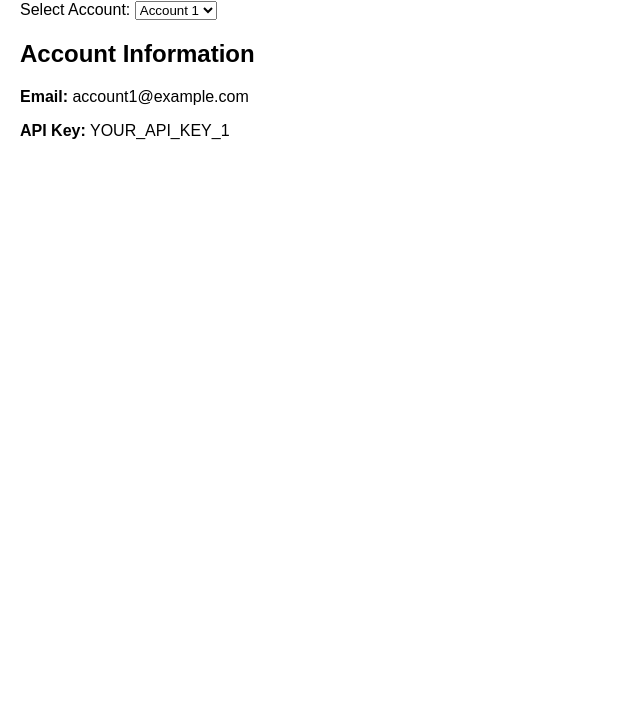
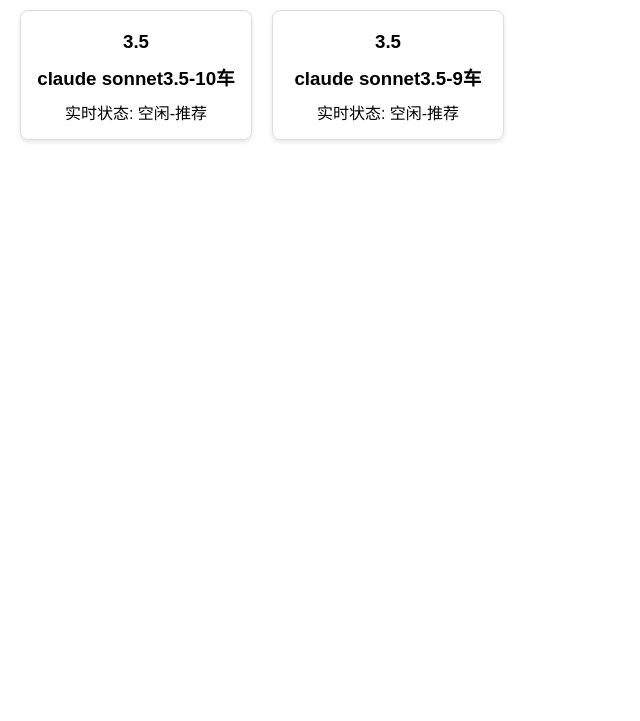
Before and after one commit to leiwang-gitub/claude3.5.github.io, a plain HTML site: page index.html in a window 1280 px wide. Shown: the part 79-800 px from the top of the page, without its empty margins (0-640 px from the left). Drawn offline with Linux system fonts and the light colour scheme.

Commit message:
Update index.html

```diff
--- a/index.html
+++ b/index.html
@@ -1,29 +1,50 @@
 <!DOCTYPE html>
-<html lang="en">
+<html lang="zh">
 <head>
     <meta charset="UTF-8">
     <meta name="viewport" content="width=device-width, initial-scale=1.0">
-    <title>Claude Account Switcher</title>
+    <title>Claude 账号切换器</title>
     <style>
         body {
             font-family: Arial, sans-serif;
             margin: 20px;
         }
-        .account-selector {
-            margin-bottom: 20px;
+        .account-grid {
+            display: grid;
+            grid-template-columns: repeat(auto-fill, minmax(200px, 1fr));
+            gap: 20px;
+        }
+        .account-card {
+            border: 1px solid #ddd;
+            padding: 10px;
+            border-radius: 8px;
+            text-align: center;
+            box-shadow: 0 2px 4px rgba(0, 0, 0, 0.1);
+        }
+        .account-card h3 {
+            margin: 10px 0;
+        }
+        .account-card p {
+            margin: 5px 0;
         }
     </style>
 </head>
 <body>
-    <h1>Claude Account Switcher</h1>
-    <div class="account-selector">
-        <label for="account">Select Account:</label>
-        <select id="account" onchange="switchAccount()">
-            <option value="account1">Account 1</option>
-            <option value="account2">Account 2</option>
-            <option value="account3">Account 3</option>
-        </select>
+    <h1>普通账号区</h1>
+    <div class="account-grid">
+        <div class="account-card" onclick="switchAccount('account1')">
+            <h3>3.5</h3>
+            <h3>claude sonnet3.5-10车</h3>
+            <p>实时状态: 空闲-推荐</p>
+        </div>
+        <div class="account-card" onclick="switchAccount('account2')">
+            <h3>3.5</h3>
+            <h3>claude sonnet3.5-9车</h3>
+            <p>实时状态: 空闲-推荐</p>
+        </div>
+        <!-- Add more account cards here -->
     </div>
+
     <div id="account-info">
         <!-- Account info will be displayed here -->
     </div>
@@ -32,31 +53,27 @@
         const accounts = {
             "account1": {
                 "apiKey": "YOUR_API_KEY_1",
-                "email": "account1@example.com"
+                "email": "account1@example.com",
+                "status": "空闲-推荐"
             },
             "account2": {
                 "apiKey": "YOUR_API_KEY_2",
-                "email": "account2@example.com"
+                "email": "account2@example.com",
+                "status": "空闲-推荐"
             },
-            "account3": {
-                "apiKey": "YOUR_API_KEY_3",
-                "email": "account3@example.com"
-            }
+            // Add more accounts here
         };
 
-        function switchAccount() {
-            const selectedAccount = document.getElementById("account").value;
-            const accountInfo = accounts[selectedAccount];
+        function switchAccount(accountKey) {
+            const accountInfo = accounts[accountKey];
             document.getElementById("account-info").innerHTML = `
                 <h2>Account Information</h2>
                 <p><strong>Email:</strong> ${accountInfo.email}</p>
                 <p><strong>API Key:</strong> ${accountInfo.apiKey}</p>
+                <p><strong>Status:</strong> ${accountInfo.status}</p>
             `;
             // Here you can add additional code to update your application with the selected account's API key
         }
-
-        // Initialize with the first account selected
-        switchAccount();
     </script>
 </body>
 </html>
```
